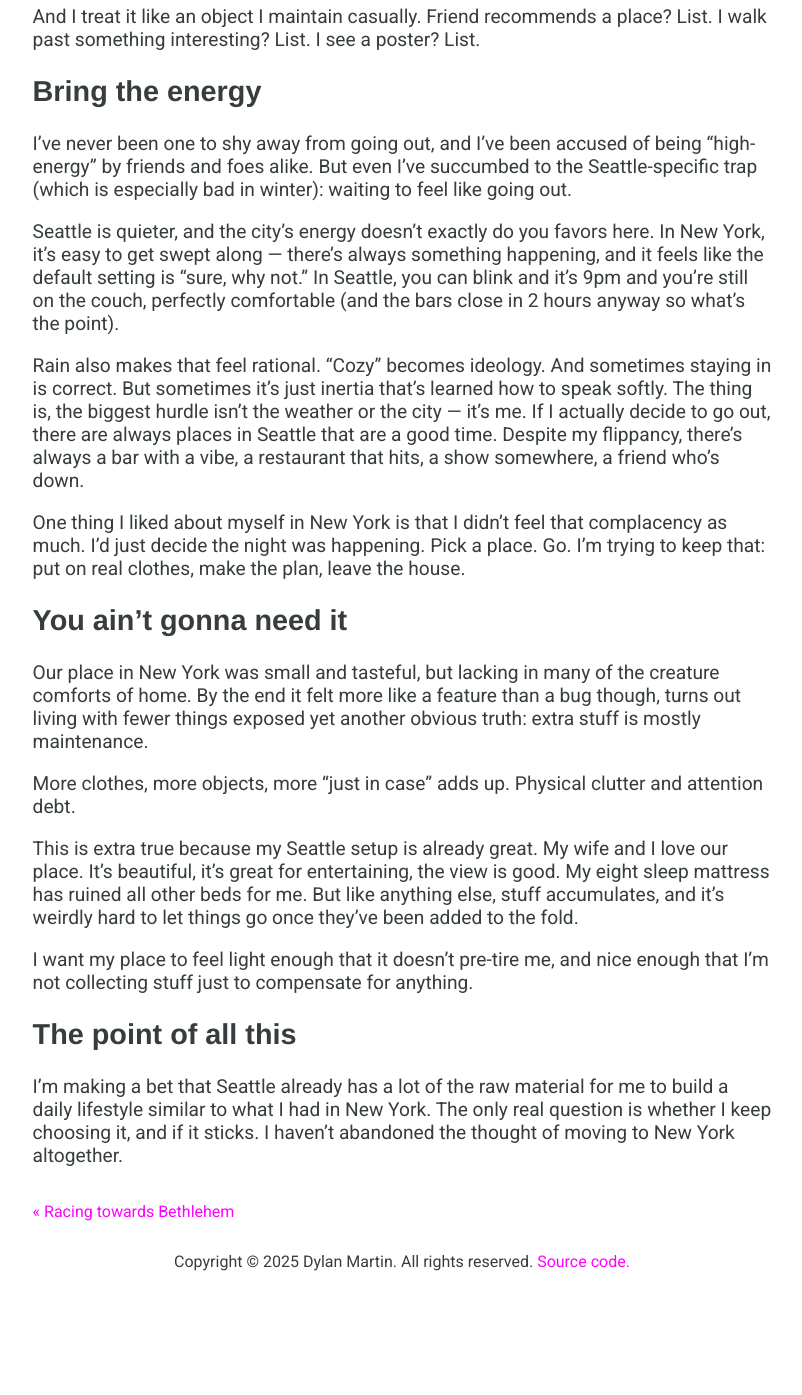
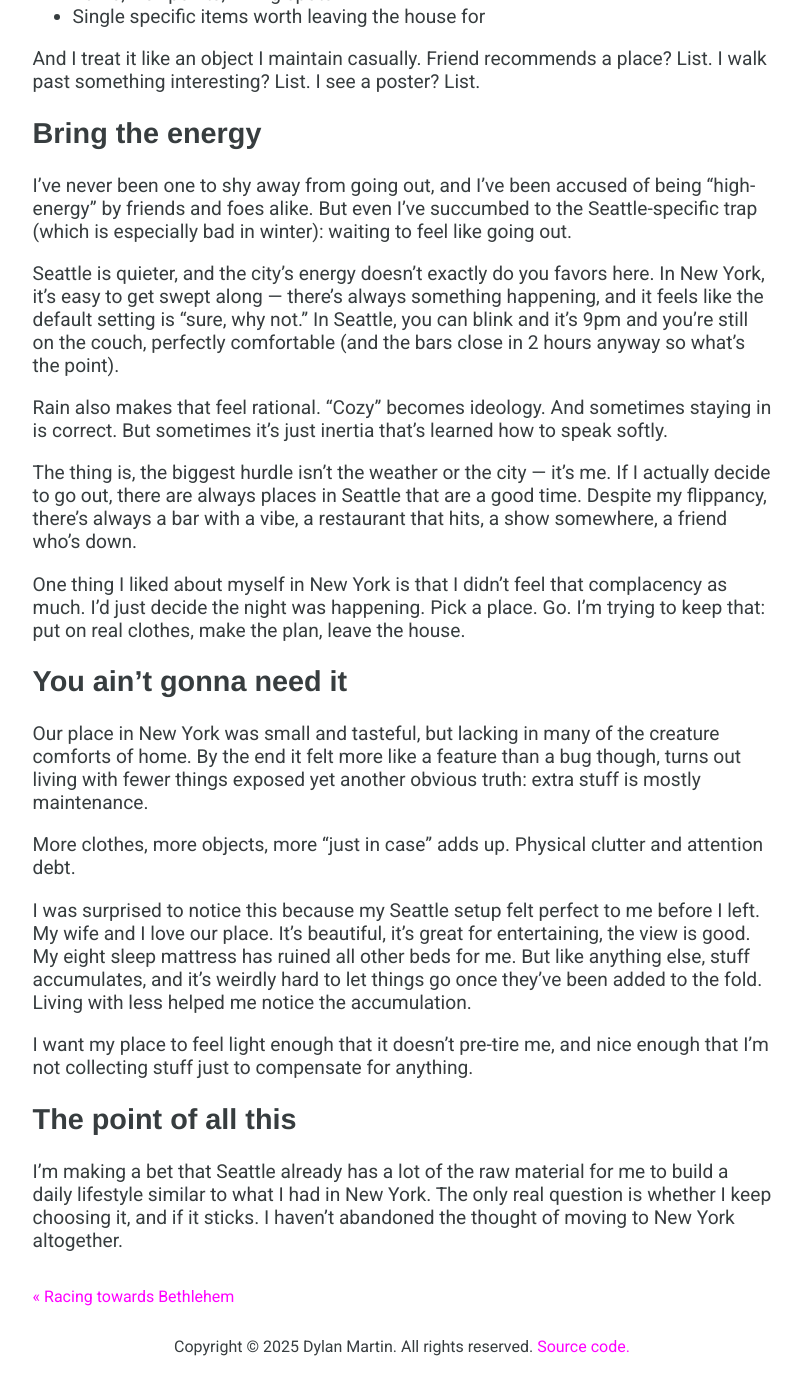
Before and after one commit to dmarticus/dmarticus.github.io, a Jekyll site: the page built from _posts/2025-12-19-we-have-new-york-at-home.md, in a window 1280 px wide and 1400 px high, scrolled down 1823 px. Shown: the top 1395 px of the window, without its empty margins (238-1040 px from the left). Built offline with Jekyll 4.4.1, drawn with Linux system fonts in a browser that asks for light colours; before the commit the page ends 3139 px from its top, so only the background shows below that; some of the changed text lies outside the part shown.

Commit message:
few more things

```diff
--- a/_posts/2025-12-19-we-have-new-york-at-home.md
+++ b/_posts/2025-12-19-we-have-new-york-at-home.md
@@ -18,11 +18,12 @@
 That matters more than I expected. Walking makes time feel contiguous. You get little hits of texture: a new storefront, a poster for a show, a line outside a place you didn't know existed, weather that forces you to actually notice the season.
 
 In Seattle it's too easy to turn life into teleportation. Efficient, private, slightly dead.
+
 So I'm trying to walk more as a way to keep the city "on." If it's plausibly walkable, I want my default to be: fine, I'll walk.
 
 ## Passive transit is goated
 
-In New York, I never had to be "on" just to get somewhere. Subway, bus, whatever — I'd show up, ride, arrive. I could read, write, play Balatro, or just stare out the window and let my brain idle. That's time you don't get back when you're driving.
+In New York, the whole city felt 30 minutes away. I know it's the most tired take of all time, but I found the subway really incredible — I'd show up, ride, arrive. I could read, write, play Balatro, or just stare into the middle distance and let my brain idle. That's time you don't get back when you're driving.
 
 And it wasn't just commuting. Going out at night, meeting someone across town, running errands — it was all the same. You just... go. No parking, no route decisions, no low-level vigilance. I didn't realize how much I liked that until I had it constantly.
 
@@ -55,6 +56,7 @@
 Seattle is quieter, and the city's energy doesn't exactly do you favors here. In New York, it's easy to get swept along — there's always something happening, and it feels like the default setting is "sure, why not." In Seattle, you can blink and it's 9pm and you're still on the couch, perfectly comfortable (and the bars close in 2 hours anyway so what's the point).
 
 Rain also makes that feel rational. "Cozy" becomes ideology. And sometimes staying in is correct. But sometimes it's just inertia that's learned how to speak softly.
+
 The thing is, the biggest hurdle isn't the weather or the city — it's me. If I actually decide to go out, there are always places in Seattle that are a good time. Despite my flippancy, there's always a bar with a vibe, a restaurant that hits, a show somewhere, a friend who's down.
 
 One thing I liked about myself in New York is that I didn't feel that complacency as much. I'd just decide the night was happening. Pick a place. Go. I'm trying to keep that: put on real clothes, make the plan, leave the house.
@@ -65,7 +67,7 @@
 
 More clothes, more objects, more "just in case" adds up. Physical clutter and attention debt.
 
-This is extra true because my Seattle setup is already great. My wife and I love our place. It's beautiful, it's great for entertaining, the view is good. My eight sleep mattress has ruined all other beds for me. But like anything else, stuff accumulates, and it's weirdly hard to let things go once they've been added to the fold.
+I was surprised to notice this because my Seattle setup felt perfect to me before I left. My wife and I love our place. It's beautiful, it's great for entertaining, the view is good. My eight sleep mattress has ruined all other beds for me. But like anything else, stuff accumulates, and it's weirdly hard to let things go once they've been added to the fold. Living with less helped me notice the accumulation.
 
 I want my place to feel light enough that it doesn't pre-tire me, and nice enough that I’m not collecting stuff just to compensate for anything.
 
```
